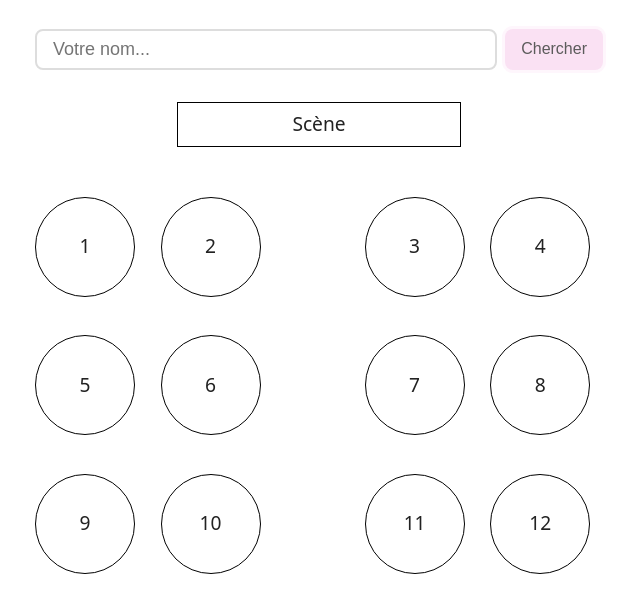
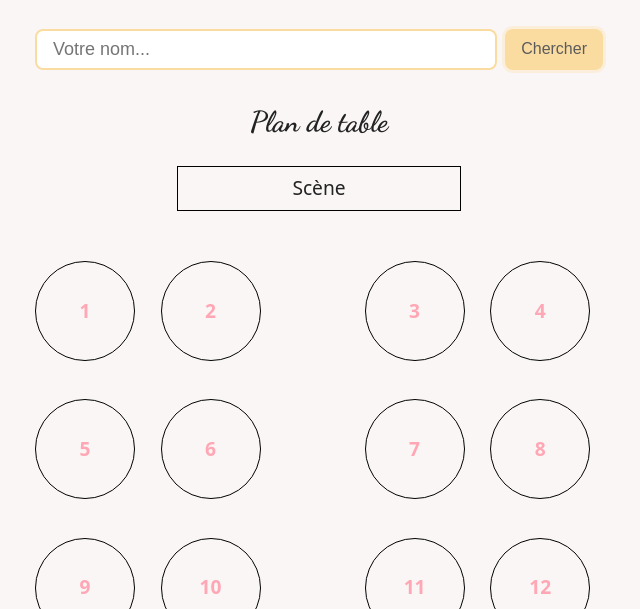
Before and after one commit to yildirim-metin/FindYourSeat, a website with bundled scripts: page index.html in a window 1280 px wide. Shown: the part 163-772 px from the top of the page, without its empty margins (321-961 px from the left). Built offline with nearby package versions, Linux system fonts and the light colour scheme.

Commit message:
improve ui

```diff
--- a/index.html
+++ b/index.html
@@ -1,5 +1,6 @@
 <!DOCTYPE html>
 <html lang="fr">
+
 <head>
   <meta charset="utf-8" />
   <meta name="viewport" content="width=device-width, initial-scale=1" />
@@ -10,8 +11,10 @@
   <link rel="preconnect" href="https://fonts.gstatic.com" crossorigin>
   <link href="https://fonts.googleapis.com/css2?family=Dancing+Script:wght@400..700&display=swap" rel="stylesheet">
 </head>
+
 <body>
   <main class="app-root">
+    <div class="global-padding">
       <header class="app-header">
         <h1 id="app-title-first" class="dancing-script-title">Bienvenue à notre Mariage</h1>
         <h1 id="app-title-second" class="dancing-script-title">Alicia 💍 Metin</h1>
@@ -20,18 +23,13 @@
 
       <section class="search-section" aria-labelledby="search-label">
         <label id="search-label" class="sr-only" for="search-input">Rechercher votre nom</label>
-      <input
-        id="search-input"
-        class="search-input"
-        type="text"
-        placeholder="Votre nom..."
-        autocomplete="off"
-        inputmode="text"
-      />
+        <input id="search-input" class="search-input" type="text" placeholder="Votre nom..." autocomplete="off"
+          inputmode="text" />
         <button id="search-btn" class="btn-primary" type="button">Chercher</button>
       </section>
 
       <section id="results" class="results" aria-live="polite"></section>
+    </div>
 
     <footer class="app-footer">
       <button id="show-all-btn" class="btn-link" type="button">Voir la liste complète (organisateurs)</button>
--- a/js/table-plan.js
+++ b/js/table-plan.js
@@ -1,6 +1,8 @@
 import { searchResultsElement } from "./ui.js";
 
 export function renderTablePlan(numTable) {
+    searchResultsElement.appendChild(renderTitle());
+
     const row = document.createElement('div');
     row.className = 'stage-table-row';
 
@@ -11,6 +13,14 @@ export function renderTablePlan(numTable) {
     searchResultsElement.appendChild(row);
 
     scrollToTable(numTable);
+}
+
+function renderTitle() {
+    const title = document.createElement('h2');
+    title.textContent = 'Plan de table';
+    title.className = 'dancing-script-title';
+    title.id = 'table-plan-title';
+    return title;
 }
 
 function renderTables(numTable) {
--- a/style.css
+++ b/style.css
@@ -5,14 +5,13 @@
   --space-sm: 0.5rem;
   --space-md: 1rem;
   --space-lg: 2rem;
-  --color-bg: #fff;
+  --color-bg: #faf6f6;
   --color-fg: #222;
-  --color-accent: #fae1f3;
-  --color-accent-hover: #fae1f3;
+  --color-accent: #fadca0;
+  --color-accent-hover: #f1d59b;
   --color-border: #ddd;
   --color-muted: #bbb;
 }
-
 
 .dancing-script-title {
   font-family: "Dancing Script", cursive;
@@ -28,9 +27,12 @@ body {
   line-height: 1.4;
   color: var(--color-fg);
   background: var(--color-bg);
-  padding: var(--space-lg) var(--space-md);
   max-width: 600px;
   margin: 0 auto;
+}
+
+.global-padding {
+  padding: var(--space-lg) var(--space-md) 0 var(--space-md);
 }
 
 .app-header { text-align: center; margin-bottom: var(--space-lg); }
@@ -48,6 +50,7 @@ body {
   font-size: 1.125rem;
   border: 2px solid var(--color-border);
   border-radius: var(--radius);
+  border-color: var(--color-accent);
 }
 .search-input:focus {
   outline: none;
@@ -85,10 +88,11 @@ body {
 .result-card {
   padding: var(--space-md);
   margin-bottom: var(--space-sm);
-  border: 1px solid var(--color-border);
+  border: 2px solid var(--color-border);
   border-radius: var(--radius);
   background: #fafafa;
   cursor: pointer;
+  border-color: var(--color-accent);
 }
 .result-card h2 {
   margin: 0 0 var(--space-xs);
@@ -100,7 +104,6 @@ body {
   border-color: var(--color-accent);
   border-width: 5px;
   box-shadow: 0 0 0 3px color-mix(in srgb, var(--color-accent) 30%, transparent);
-  /* background: #ffe9f2; */
   background-color: #fff;
 }
 
@@ -132,7 +135,6 @@ body {
   background: #f7f7f7;
 }
 
-/* Accessibilité */
 .sr-only {
   position: absolute;
   width: 1px;
@@ -147,8 +149,8 @@ body {
 .table {
   margin-right: 1vw;
   margin-bottom: 2vw;
-  width: min(15vw, 100px);
-  height: min(15vw, 100px);
+  width: min(17vw, 100px);
+  height: min(17vw, 100px);
   border-radius: 50%;
   border: 1px solid black;
   text-align: center;
@@ -156,6 +158,8 @@ body {
   align-items: center;
   justify-content: center;
   font-size: clamp(0.8rem, 2vw, 1.2rem);
+  font-weight: bold;
+  color: #ffa7b4;
 }
 
 .table-here {
@@ -188,3 +192,13 @@ body {
   font-size: clamp(0.9rem, 2vw, 1.2rem);
   margin: 0 auto;
 }
+
+footer {
+  background-color: #f5d3d8;
+  border-radius: 100px 100px 0 0;
+}
+
+#table-plan-title {
+  font-size: 1.8rem;
+  text-align: center;
+}
```
Lines whose indentation alone changed are shown as unchanged.
